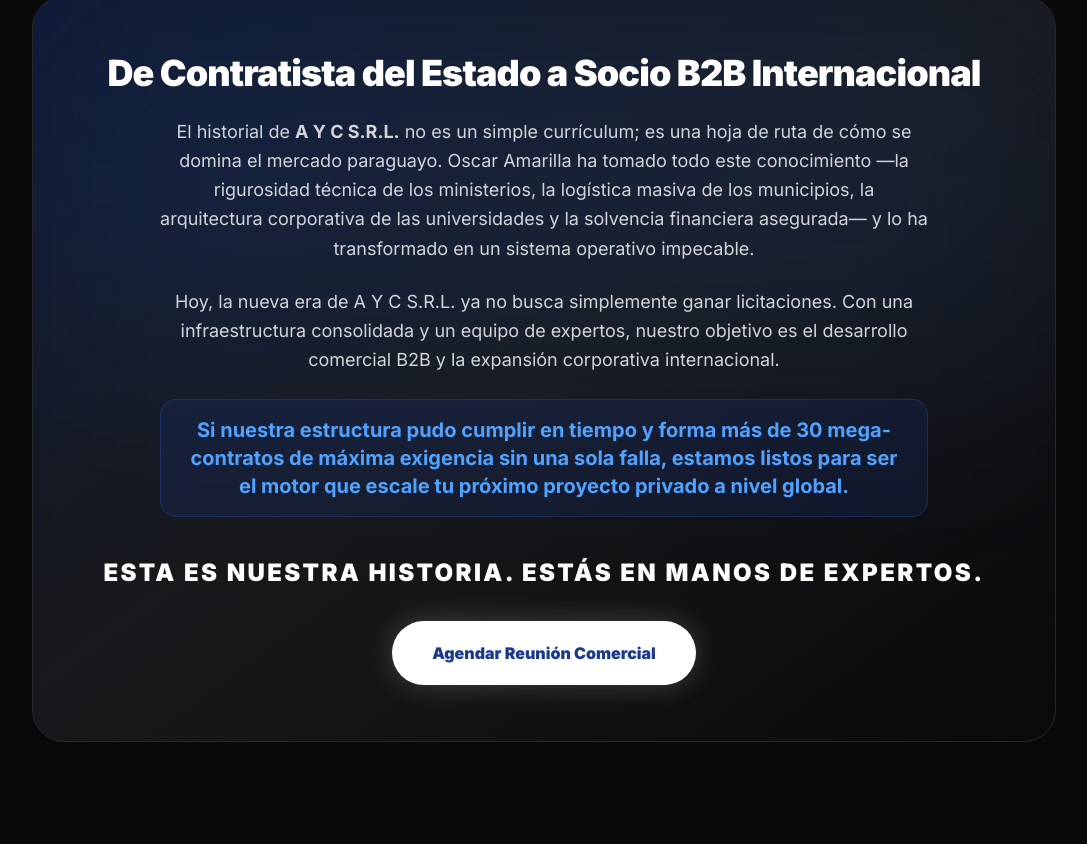
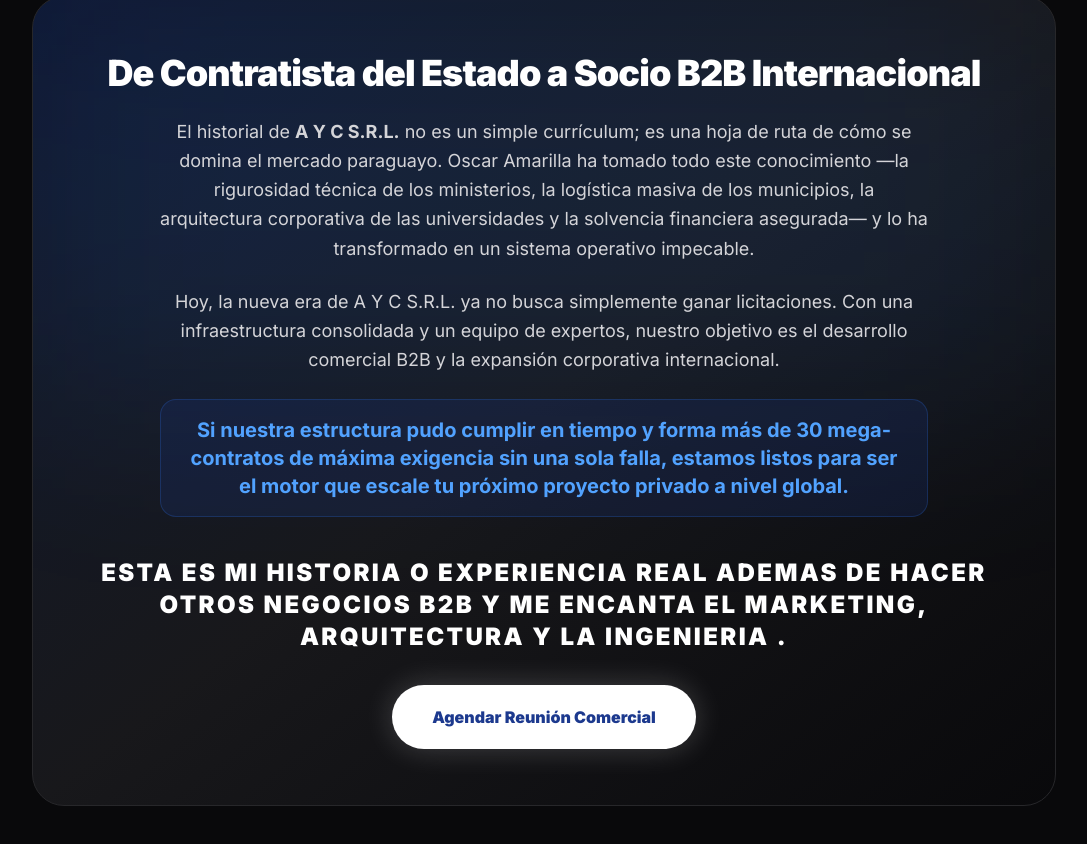
Before and after one commit to oscaramarilla/aycweb, a Next.js app: page /experiencia in a window 1280 px wide. Shown: the part 4138-4982 px from the top of the page, without its empty margins (96-1183 px from the left). Built offline with nearby package versions, Linux system fonts and the light colour scheme.

Commit message:
Refactor: Enfoque de pagina de Experiencia centrado exclusivamente en Oscar Amarilla y AYC SRL2

```diff
--- a/app/experiencia/page.tsx
+++ b/app/experiencia/page.tsx
@@ -131,10 +131,10 @@ export default function ExperienciaPage() {
             </div>
 
             <p className="text-white font-black text-2xl mb-8 uppercase tracking-widest">
-              Esta es nuestra historia. Estás en manos de expertos.
+              Esta es mi historia o experiencia real ademas de hacer otros negocios B2B y me encanta el Marketing, Arquitectura y la Ingenieria .
             </p>
 
-            <Link href="https://wa.me/595991701000?text=Hola%20Oscar,%20le%20el%20dossier%20corporativo%20de%20A%20Y%20C%20y%20me%20gustaría%20agendar%20una%20reunión%20comercial."
+            <Link href="https://wa.me/595985864209?text=Hola%20Oscar,%20le%20el%20dossier%20corporativo%20de%20A%20Y%20C%20y%20me%20gustaría%20agendar%20una%20reunión%20comercial."
                   target="_blank"
                   className="inline-block bg-white text-blue-900 hover:bg-zinc-200 font-black py-5 px-10 rounded-full transition-all shadow-[0_0_30px_rgba(255,255,255,0.2)] hover:shadow-[0_0_40px_rgba(255,255,255,0.4)] hover:scale-105">
               Agendar Reunión Comercial
```
